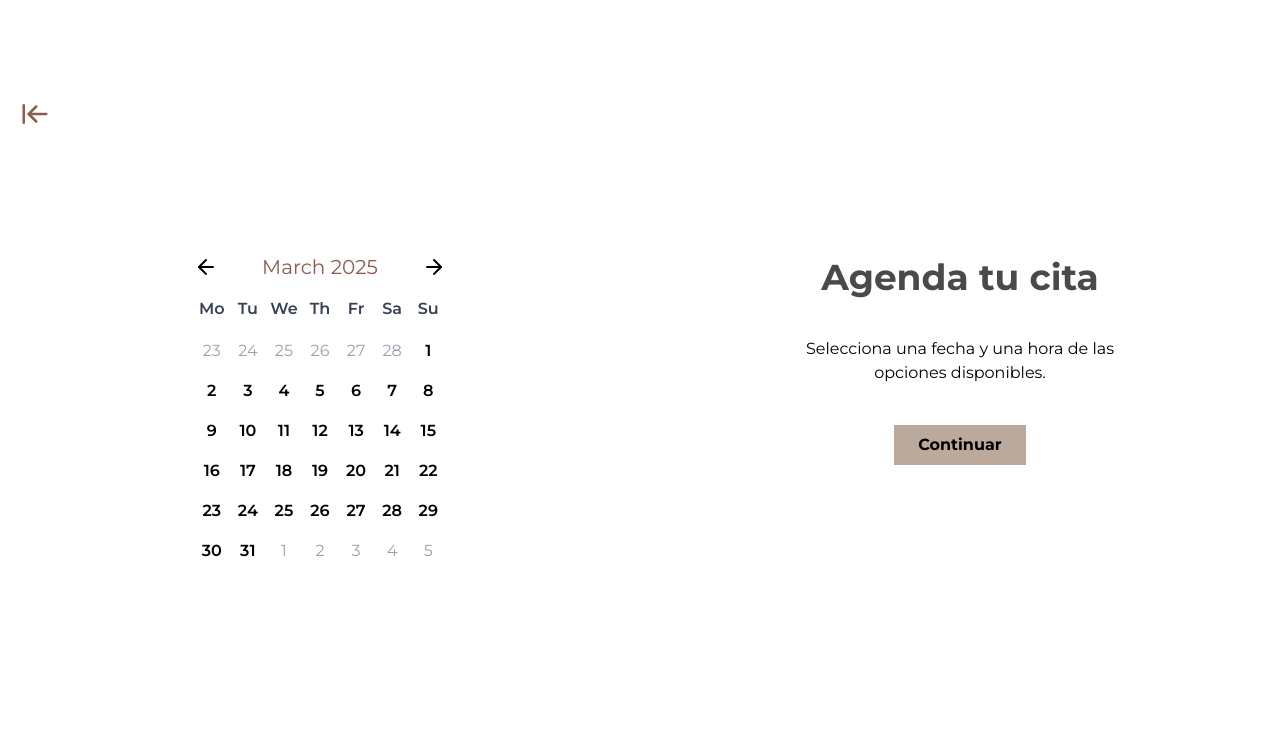
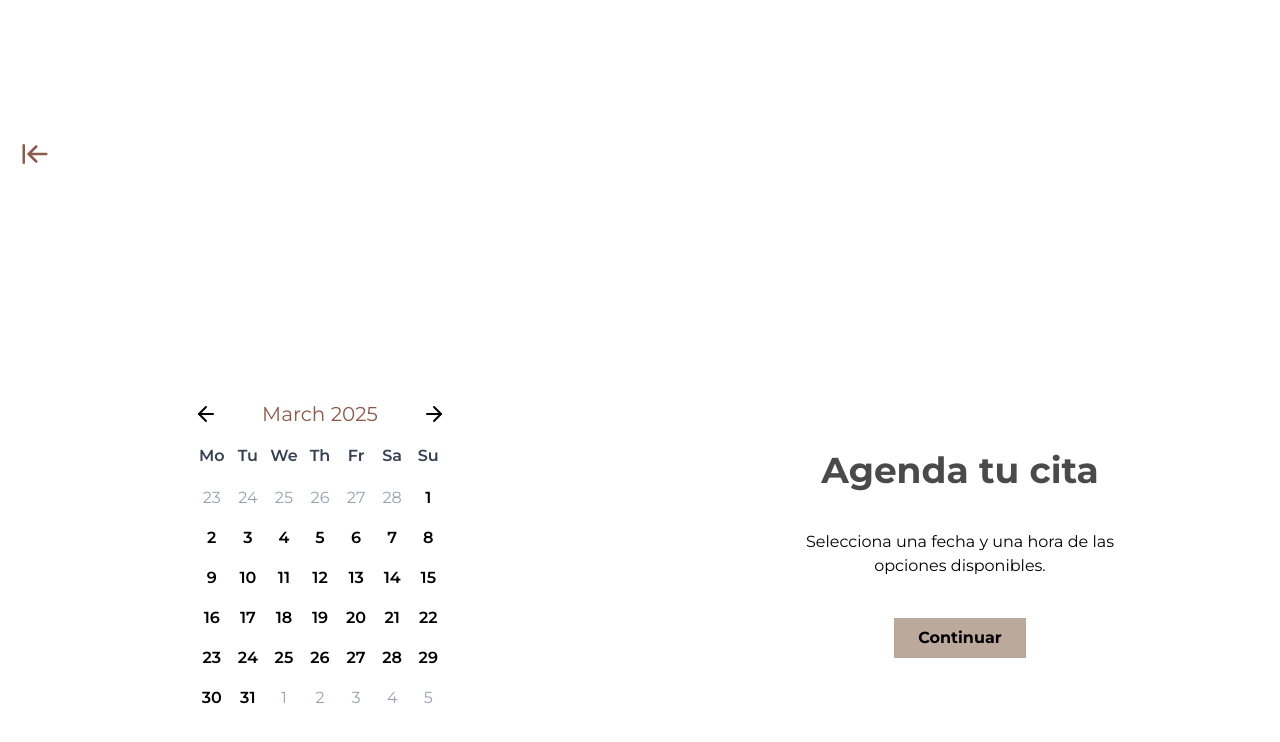
Before and after one commit to JuniorArias02/agendamiento, a React (Vite) app: page /agenda in a window 1280 px wide. Shown: the top 742 px of the page. Built offline with nearby package versions, Linux system fonts and the light colour scheme.

Commit message:
se corregio en vista movil

```diff
--- a/src/components/pages/Agenda.jsx
+++ b/src/components/pages/Agenda.jsx
@@ -31,7 +31,7 @@ export default function Agenda() {
       animate={{ opacity: 1, y: 0 }}
       transition={{ duration: 0.8, ease: "easeOut" }}
       // className="w-full flex flex-col items-center justify-center h-full"
-      className="w-full flex flex-col items-center justify-center h-full overflow-hidden"
+      className="w-full flex flex-col items-center justify-center h-full mt-10"
     >
       <motion.div
         initial={{ opacity: 0, x: -20 }}
@@ -47,7 +47,7 @@ export default function Agenda() {
         />
       </motion.div>
 
-      <div className="w-full h-full flex flex-col sm:flex-row">
+      <div className="w-full h-full flex flex-col sm:flex-row items-center justify-center">
         <motion.div
           initial={{ opacity: 0, x: -30 }}
           animate={{ opacity: 1, x: 0 }}
--- a/src/components/pages/Home.jsx
+++ b/src/components/pages/Home.jsx
@@ -16,7 +16,7 @@ export default function Home() {
 					initial={{ opacity: 0, y: -10 }}
 					animate={{ opacity: 1, y: 0 }}
 					transition={{ delay: 0.3, duration: 0.8, ease: "easeOut" }}
-					className="montserrat-bold text-5xl text-white text-custom-marron-1"
+					className="montserrat-bold text-5xl text-white text-custom-marron-1 text-center"
 				>
 					Agenda tu cita
 				</motion.h1>
```
Also changed, not shown: 4 other files (tests, documents, lock files or other folders).
